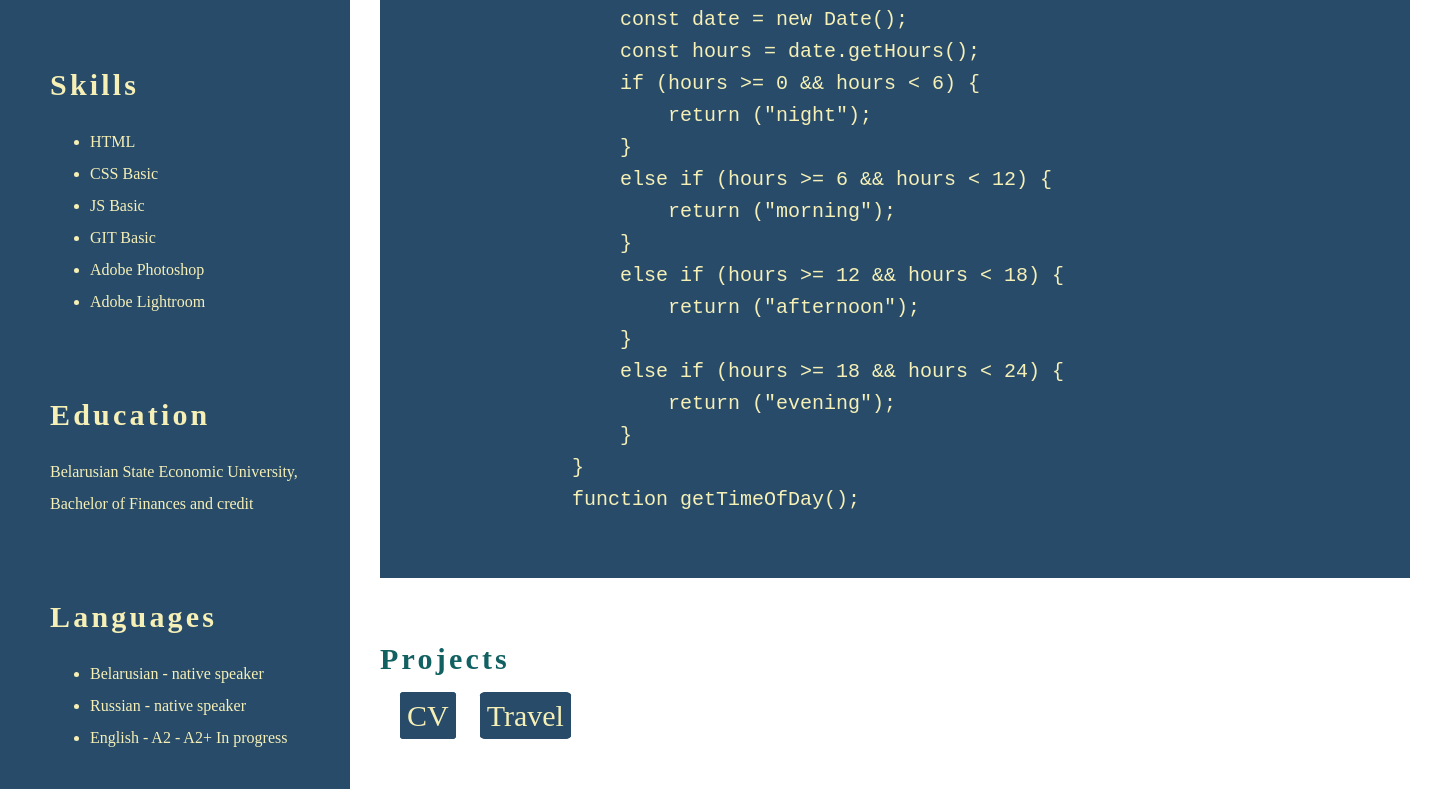
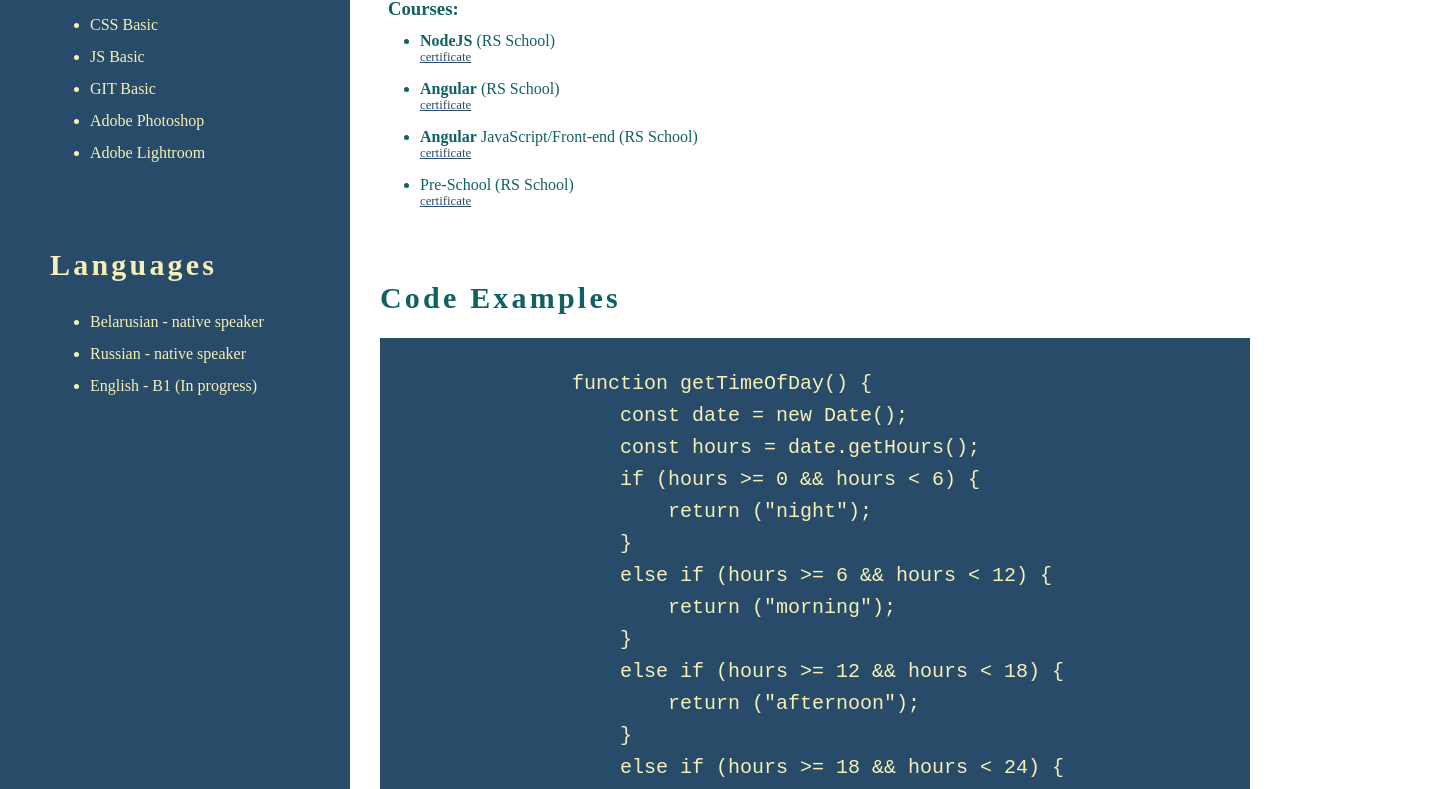
Before and after one commit to uladek/rsschool-cv, a plain HTML site: page index.html in a window 1280 px wide. Shown: the part 636-1425 px from the top of the page, 1440 px wide, since content can reach past the window. Drawn offline with Linux system fonts and the light colour scheme.

Commit message:
update: info

```diff
--- a/index.html
+++ b/index.html
@@ -24,9 +24,9 @@
                 <li class="nav-item"><a href="#summary" class="nav-link">Summary</a></li>
                 <li class="nav-item"><a href="#skills" class="nav-link">Skills</a></li>
                 <li class="nav-item"><a href="#code" class="nav-link">Code</a></li>
-                <li class="nav-item"><a href="#courses" class="nav-link">Courses</a></li>
                 <li class="nav-item"><a href="#projects" class="nav-link">Projects</a></li>
                 <li class="nav-item"><a href="#education" class="nav-link">Education</a></li>
+
                 <li class="nav-item"><a href="#english" class="nav-link">Languages</a></li>
                 </ul>
             </nav>
@@ -36,7 +36,7 @@
     <main>
         <div class="container">
             <!--  A S I D E -->
-            <aside>
+            <!-- <aside> -->
                 <div class="aside-container">
                     <section class="section" id="contacts">
                         <h2 class="section-title">Contacts</h2>
@@ -44,7 +44,7 @@
                                 <li class="contact-item"><p><img class="contact" src="./src/location.svg"  width="22" height="22" alt="location">    Minsk, Belarus</p></li>
                                 <li class="contact-item"><p><img class="mail" src="./src/mobile.svg"  width="25" height="25" alt="mobile">  <a href="tel:+375447258597"> +375(44)7258597</a></p></li>
                                 <li class="contact-item"> <img class="mail" src="./src/mail.svg"  width="25" height="25" alt="email"> <a href="mailto:hrydzin@gmail.com">hrydzin@gmail.com</a></li>
-                                <li class="contact-item"><p><img class="mail" src="./src/discord.svg"  width="25" height="25" alt="discord">  @uladek</p></li>
+                                <li class="contact-item"><p><img class="mail" src="./src/discord.svg"  width="25" height="25" alt="discord"> @hrydzin</p></li>
                                 <li class="contact-item"><p><img class="mail" src="./src/github.svg"  width="25" height="25" alt="GitHub"> <a href="https://github.com/uladek">uladek</a></p></li>
                                 <li class="contact-item"><p><img class="mail" src="./src/linkedin.svg"  width="25" height="25" alt="GitHub"> <a href="https://www.linkedin.com/in/uładź-hrydzin-49901890/">Uładź Hrydzin</a></p></li>
                             </ul>
@@ -60,20 +60,19 @@
         <li>Adobe Lightroom</li>
         </ul>
         </section>
-        <section class="section" id="education">
-            <h2 class="section-title">Education</h2>
-            <p>Belarusian State Economic University, Bachelor of Finances and credit</p>
-        </section>
+
+
+
             <section class="section" id="english">
             <h2 class="section-title">Languages</h2>
                 <ul>
                     <li>Belarusian - native speaker</li>
                     <li>Russian - native speaker</li>
-                    <li>English - A2 - A2+  In progress</li>
+                    <li>English - B1  (In progress)</li>
                 </ul>
             </section>
         </div>
-            </aside>
+            <!-- </aside> -->
                 <div class="main-container">
                     <section class="profile">
                         <h1>Uladzimir Hrydzin</h1>
@@ -85,6 +84,32 @@
                 As I like photography, I chose front-end.
             </p>
             </section>
+
+            <section class="section" id="education">
+                <h2 class="section-title">Education</h2>
+                <p>Belarusian State Economic University, Bachelor of Finances and credit</p>
+            <!-- </section> -->
+            <!-- <section class="section" id="courses"> -->
+                <ul><h3 class="section-title-courses">Courses:</h3>
+
+                <li> <b>NodeJS </b> (RS School)
+                    <p><a class="certificate" href="https://app.rs.school/certificate/1i15803i">certificate</a> </p>
+                </li>
+
+                <li><b>Angular</b>  (RS School)
+                    <p><a class="certificate" href="https://app.rs.school/certificate/uj5s7dk0">certificate</a></p>
+                </li>
+
+                <li><b>Angular</b> JavaScript/Front-end (RS School)
+                    <p><a class="certificate"href="https://app.rs.school/certificate/62mzuh94">certificate</a></p>
+                </li>
+
+                <li> <b></b> Pre-School (RS School)
+                    <p> <a class="certificate" href="https://app.rs.school/certificate/ejg19np4">certificate</a> </p>
+                </li>
+                </ul>
+            </section>
+
             <section class="section" id="code">
             <h2 class="section-title">Code Examples</h2>
             <pre>
--- a/style.css
+++ b/style.css
@@ -1,6 +1,6 @@
 html,
 body {
-    width: 1440px;
+    max-width: 1440px;
     margin: 0 auto;
     padding: 0;
     border: 0;
@@ -8,24 +8,15 @@ body {
     line-height: 36px;
     font: inherit;
     vertical-align: baseline;
-    /* outline: none; */
-    /* height: 100%; */
 }
 
 html {
     height: 101%;
 }
-/* always display scrollbars  */
-
-/* html {
-    scroll-behavior: smooth;
-  } */
 
 body {
-    /* font-size: 62.5%; */
     font-size: 1em;
     line-height: 2rem;
-    /* font-family: Light 500 'Poppins', sans-serif; */
 }
 
 * {
@@ -33,9 +24,12 @@ body {
 }
 
 .container {
-    /* max-width: 1440px; */
     margin: 0 auto;
+    width: 100%;
+    height: 100%;
+    display: flex;
 }
+
 
 .header-container{
     display: flex;
@@ -62,7 +56,6 @@ body {
     border-radius: 50%;
     box-shadow: 0 0 7px #666;
     float: right;
-    /* z-index: 100; */
 }
 
 /*  N A V */
@@ -71,7 +64,6 @@ body {
     justify-content: flex-end;
     list-style: none;
     position: relative;
-    /* left: 0; */
     min-width: 500px;
     right: 30px;
     cursor: pointer;
@@ -93,11 +85,9 @@ body {
     }
 
 .nav-item a:hover{
-color: #274b69;
+  color: #274b69;
     }
 
-
-     /* cursor: pointer  */
 .section-item a {
     color: #f6f0b7;
     text-decoration: none;
@@ -110,10 +100,11 @@ color: #274b69;
 
     /* M A I N */
 .main-container{
-    color:#116062;
-    min-width: 500px;
-    top:0;
-    margin-left: 350px;
+    color: #116062;
+    /* min-width: 500px; */
+  /* width: 100%; */
+    top: 0;
+    /* margin-left: 350px; */
     }
 
 h1{
@@ -123,13 +114,11 @@ h1{
     justify-content:center;
     margin-right: 0;
     display: flex;
-/* justify-content: right; */
     top: 100px;
     margin-left: 100px;
     letter-spacing: .1rem;
     border-radius: 7px;
     line-height: 70px;
-    /* max-width: fit-content; */
     }
 
 h2{
@@ -146,16 +135,14 @@ pre{
     color:  #f6f0b7;
     width:100%;
     margin-bottom: 0;
-    /* margin-left: -10px; */
     }
 
 .section {
     padding:20px 30px;
+    width: 100%;
+
     }
-/* .projects-wrapper{
-    display: flex;
-    flex-direction: row;
- } */
+
 .cv{
     display: inline;
     width: 100px;
@@ -185,22 +172,41 @@ pre{
     margin-left: 20px;
     font-size: 30px;
 }
+
 .green{
     color: #274b69;
     font-size: 1.3em;
 }
 
     /*  A S I D E */
-.aside-container{
-    /* max-height:  100%; */
+
+.section-title-courses {
+    margin-left: -2rem;
+    margin-bottom: 0;
+}
+
+.certificate {
+    color:#274b69;
+    position: absolute;
+    margin-top: -2rem;
+    font-size: .8rem;
+    transition: color 0.5s;
+    cursor: pointer;
+    }
+
+
+.aside-container {
+    flex-grow: 1;
     float: left;
-    width: 350px;
-    padding-top: 100px;
-    padding-bottom: 1310px;
+    min-width: 350px;
     padding-left: 20px;
-    background-color:#274b69;
     color: #f6f0b7;
-    }
+    /* height: 200%; Установите высоту равной 100% */
+    /* height: inherit; */
+    background-color: #274b69;
+
+
+}
 
 .contact-item{
     list-style-type: none;
@@ -214,7 +220,6 @@ pre{
     display: flex;
     justify-content: space-between;
     height: 80px;
-    /* background-color: #f6f0b7; */
     left: 0;
     bottom: 0;
     width: 100%;
```
